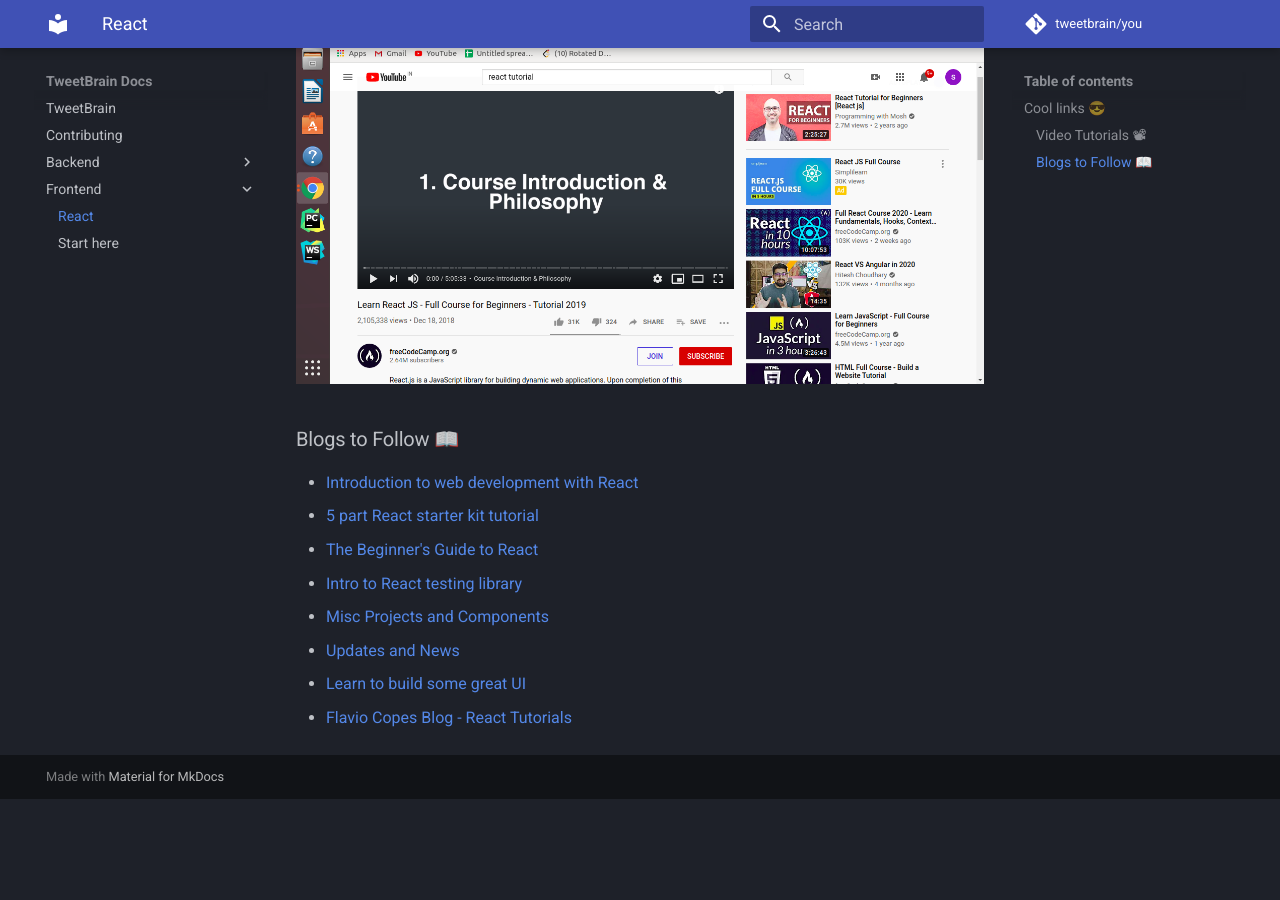
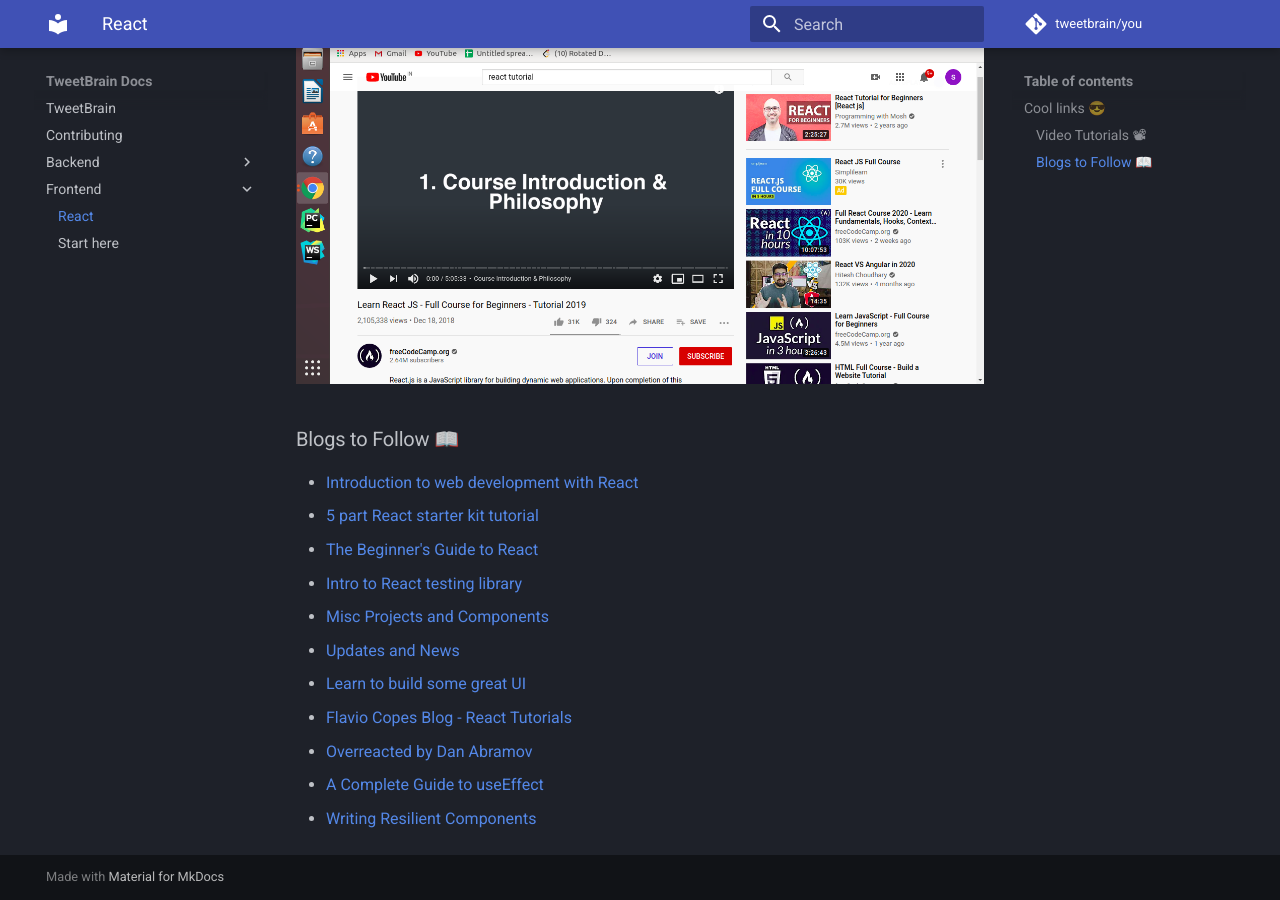
Before and after one commit to tweetbrain/you, an MkDocs documentation site: the page built from docs/frontend/react.md, in a window 1280 px wide and 900 px high, scrolled down 2487 px. Built offline with MkDocs 1.6.1 and Material for MkDocs 9.7.7, drawn with Linux system fonts in a browser that asks for light colours; comment, search, counter and statistics services are not loaded; before the commit the page ends 3286 px from its top, so only the background shows below that.

Commit message:
add overreacted resources

```diff
--- a/docs/frontend/react.md
+++ b/docs/frontend/react.md
@@ -45,3 +45,6 @@
 * [Updates and News](https://dev.to/)
 * [Learn to build some great UI ](https://letsbuildui.dev/)
 * [Flavio Copes Blog - React Tutorials](https://flaviocopes.com/tags/react/)
+* [Overreacted by Dan Abramov](https://overreacted.io/)
+* [A Complete Guide to useEffect](https://overreacted.io/a-complete-guide-to-useeffect/)
+* [Writing Resilient Components](https://overreacted.io/writing-resilient-components/)
```
